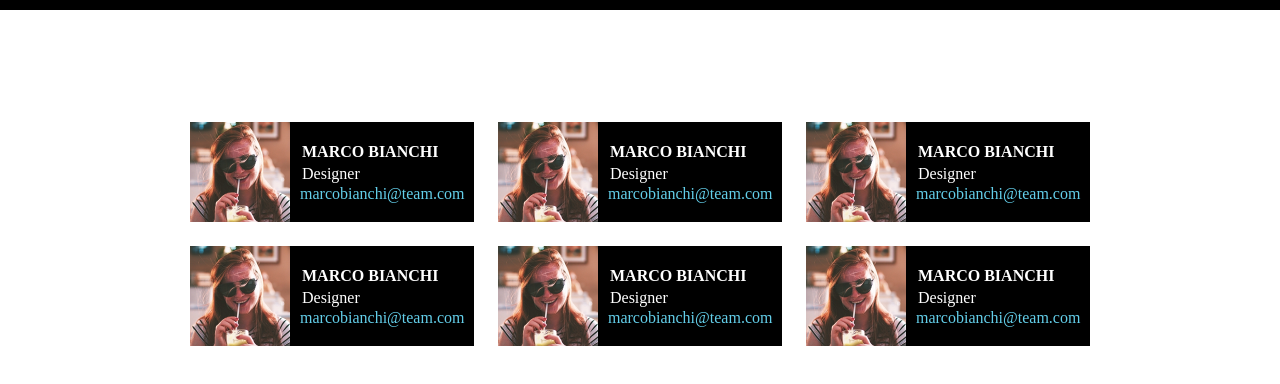
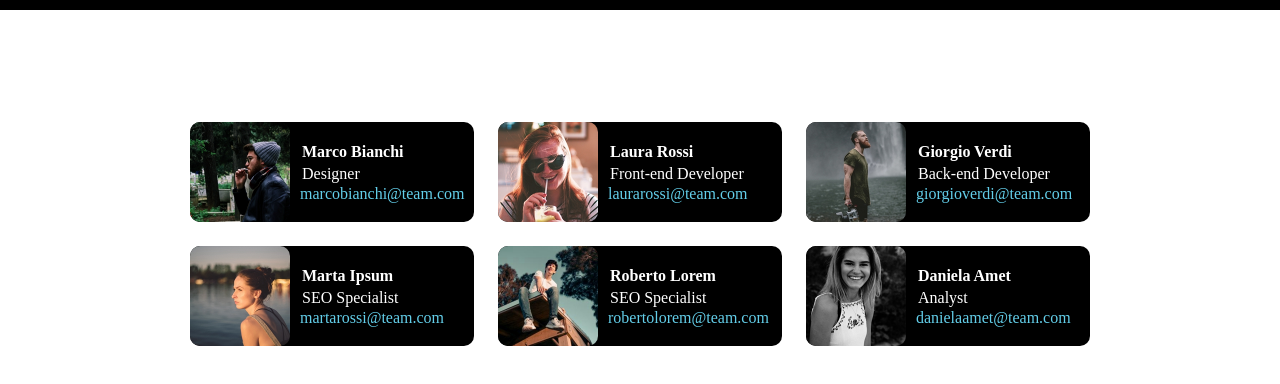
Before and after one commit to FrancescoCialfiDev/js-our-team, a plain HTML site: page index.html in a window 1280 px wide. Shown: the part 90-474 px from the top of the page. Drawn offline with Linux system fonts and the light colour scheme.

Commit message:
Create all cards of DB

```diff
--- a/css/style.css
+++ b/css/style.css
@@ -1,3 +1,4 @@
+/* General */
 *{
     padding: 0%;
     margin: 0%;
@@ -16,14 +17,15 @@ a{
     flex-wrap: wrap;
 }
 
- .card {
+/* Card */
+.card {
     display: flex;
     align-items: center;
     margin: 12px 12px;
     width: calc((100% / 3) - 24px );
+    border-radius: 10px ;
     background-color: black;
 }
-
 .details{
     padding: 10px;
 }
@@ -31,23 +33,21 @@ a{
     color: white;
     padding: 2px;
 }
-
 .details .nome{
     font-weight: bold;
 }
-
 .img img {
     width: 100px;
     object-fit: contain;
     display: block;
+    border-radius: 10px
 }
-
 .details {
     font-size: 16px;
     color: #333;
 }
 
-
+/* Header */
 header {
 display: flex;
 align-items: center;
@@ -57,8 +57,8 @@ background-color: black;
 color: white;
 }
 
+/* Main */
 #mainContent{
-
     margin: 0% auto;
     width: 80%;
     margin-top: 50px;
--- a/index.html
+++ b/index.html
@@ -15,69 +15,8 @@
     </header>
     <main id="mainContent">
         <div class="container d-flex wrap">
-            <div class="card d-flex">
-                <div class="img">
-                    <img src="img/img/female1.png" alt="">
-                </div>
-                <div class="details">
-                    <p class="nome">MARCO BIANCHI</p>
-                    <p class="work">Designer</p>
-                    <a href="mailto:marcobianchi@team.com">marcobianchi@team.com</a>
-                </div>
-            </div>
-            <div class="card d-flex">
-                <div class="img">
-                    <img src="img/img/female1.png" alt="">
-                </div>
-                <div class="details">
-                    <p class="nome">MARCO BIANCHI</p>
-                    <p class="work">Designer</p>
-                    <a href="mailto:marcobianchi@team.com">marcobianchi@team.com</a>
-                </div>
-            </div>
-            <div class="card d-flex">
-                <div class="img">
-                    <img src="img/img/female1.png" alt="">
-                </div>
-                <div class="details">
-                    <p class="nome">MARCO BIANCHI</p>
-                    <p class="work">Designer</p>
-                    <a href="mailto:marcobianchi@team.com">marcobianchi@team.com</a>
-                </div>
-            </div>
-            <div class="card d-flex">
-                <div class="img">
-                    <img src="img/img/female1.png" alt="">
-                </div>
-                <div class="details">
-                    <p class="nome">MARCO BIANCHI</p>
-                    <p class="work">Designer</p>
-                    <a href="mailto:marcobianchi@team.com">marcobianchi@team.com</a>
-                </div>
-            </div>
-            <div class="card d-flex">
-                <div class="img">
-                    <img src="img/img/female1.png" alt="">
-                </div>
-                <div class="details">
-                    <p class="nome">MARCO BIANCHI</p>
-                    <p class="work">Designer</p>
-                    <a href="mailto:marcobianchi@team.com">marcobianchi@team.com</a>
-                </div>
-            </div>
-            <div class="card d-flex">
-                <div class="img">
-                    <img src="img/img/female1.png" alt="">
-                </div>
-                <div class="details">
-                    <p class="nome">MARCO BIANCHI</p>
-                    <p class="work">Designer</p>
-                    <a href="mailto:marcobianchi@team.com">marcobianchi@team.com</a>
-                </div>
-            </div>
 
         </div>
-
     </main>
 
 
--- a/script/script.js
+++ b/script/script.js
@@ -39,3 +39,20 @@ const teamMembers = [
     img: "img/female3.png"
   }
 ];
+
+const containerCard = document.querySelector(".container");
+
+teamMembers.forEach(element => {
+  containerCard.innerHTML += `
+<div class="card d-flex">
+    <div class="img">
+        <img src="img/${element.img}" alt="">
+    </div>
+    <div class="details">
+        <p class="nome">${element.name}</p>
+        <p class="work">${element.role}</p>
+        <a href="mailto:marcobianchi@team.com">${element.email}</a>
+    </div>
+</div>
+`
+});
```
